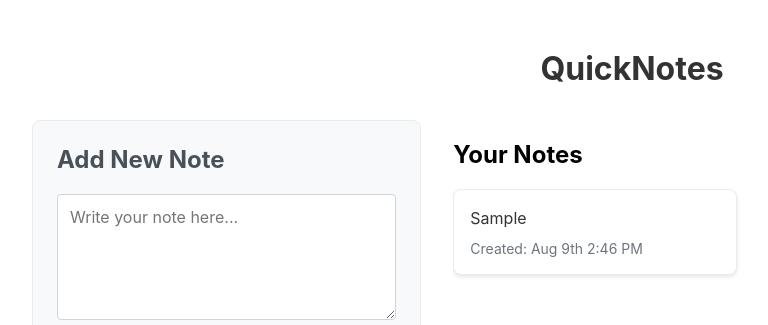
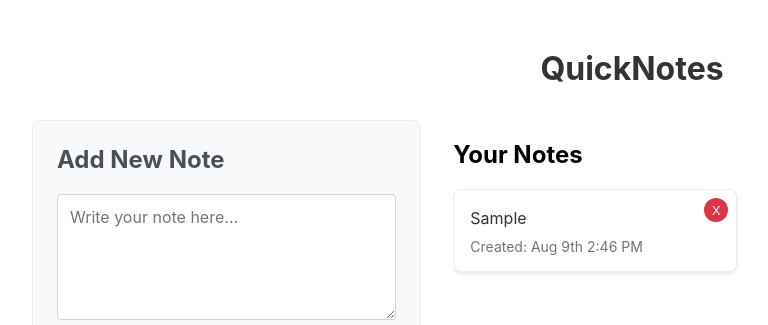
Before and after one commit to LiorKirshner/quicknotes, a React (Vite) app: page / in a window 1280 px wide. Both pictures are taken after typing "Sample" into the empty fields and a click on the button "Add Note". Shown: the top 325 px of the page, without its empty margins (8-776 px from the left). Built offline with nearby package versions, Linux system fonts and the light colour scheme.

Commit message:
add delete button

```diff
--- a/src/App.css
+++ b/src/App.css
@@ -91,6 +91,7 @@
   transition: transform 0.2s, box-shadow 0.2s;
   min-width: 250px;
   flex-shrink: 0;
+  position: relative;
 }
 
 .note-card:hover,
@@ -113,6 +114,31 @@
   font-size: 0.875rem;
 }
 
+.note-footer {
+  display: flex;
+  justify-content: flex-start;
+  align-items: center;
+}
+
+.deleteBTN {
+  background: #dc3545;
+  color: white;
+  border: none;
+  border-radius: 50%;
+  width: 24px;
+  height: 24px;
+  font-size: 0.8rem;
+  cursor: pointer;
+  transition: background-color 0.2s;
+  position: absolute;
+  top: 8px;
+  right: 8px;
+}
+
+.deleteBTN:hover {
+  background: #c82333;
+}
+
 /* Responsive Design */
 @media (max-width: 768px) {
   .columns {
--- a/src/App.jsx
+++ b/src/App.jsx
@@ -12,13 +12,16 @@ function App() {
       { id: crypto.randomUUID(), ...newNote },
     ]);
   }
+  function deleteNote(noteId) {
+    setNotes((prevNotes) => prevNotes.filter((note) => note.id !== noteId));
+  }
 
   return (
     <div className="app">
       <h1>QuickNotes</h1>
       <div className="columns">
         <NoteForm onAdd={addNote} />
-        <NoteList notes={notes} />
+        <NoteList notes={notes} onDelete={deleteNote} />
       </div>
     </div>
   );
--- a/src/components/NoteCard.jsx
+++ b/src/components/NoteCard.jsx
@@ -3,10 +3,19 @@ import advancedFormat from "dayjs/plugin/advancedFormat";
 dayjs.extend(advancedFormat);
 import React from "react";
 
-const NoteCard = ({ note }) => {
+const NoteCard = ({ note, onDelete }) => {
   const formattedDate = dayjs(note.createdAt).format("MMM Do h:mm A");
+
+  function deleteNote() {
+    if (confirm("Are you sure you want to delete this note?")) {
+      onDelete(note.id);
+    }
+  }
   return (
     <article className="note">
+      <button className="deleteBTN" onClick={deleteNote}>
+        X
+      </button>
       <p className="note-body">{note.text}</p>
       <div className="note-footer">
         <small>Created: {formattedDate}</small>
--- a/src/components/NoteList.jsx
+++ b/src/components/NoteList.jsx
@@ -1,6 +1,6 @@
 import NoteCard from "./NoteCard";
 
-export default function NoteList({ notes }) {
+export default function NoteList({ notes, onDelete }) {
   if (notes.length === 0) {
     return (
       <div>
@@ -15,7 +15,7 @@ export default function NoteList({ notes }) {
       <h2>Your Notes</h2>
       <div className="notes-grid">
         {notes.map((note) => (
-          <NoteCard key={note.id} note={note} />
+          <NoteCard key={note.id} note={note} onDelete={onDelete} />
         ))}
       </div>
     </div>
```
